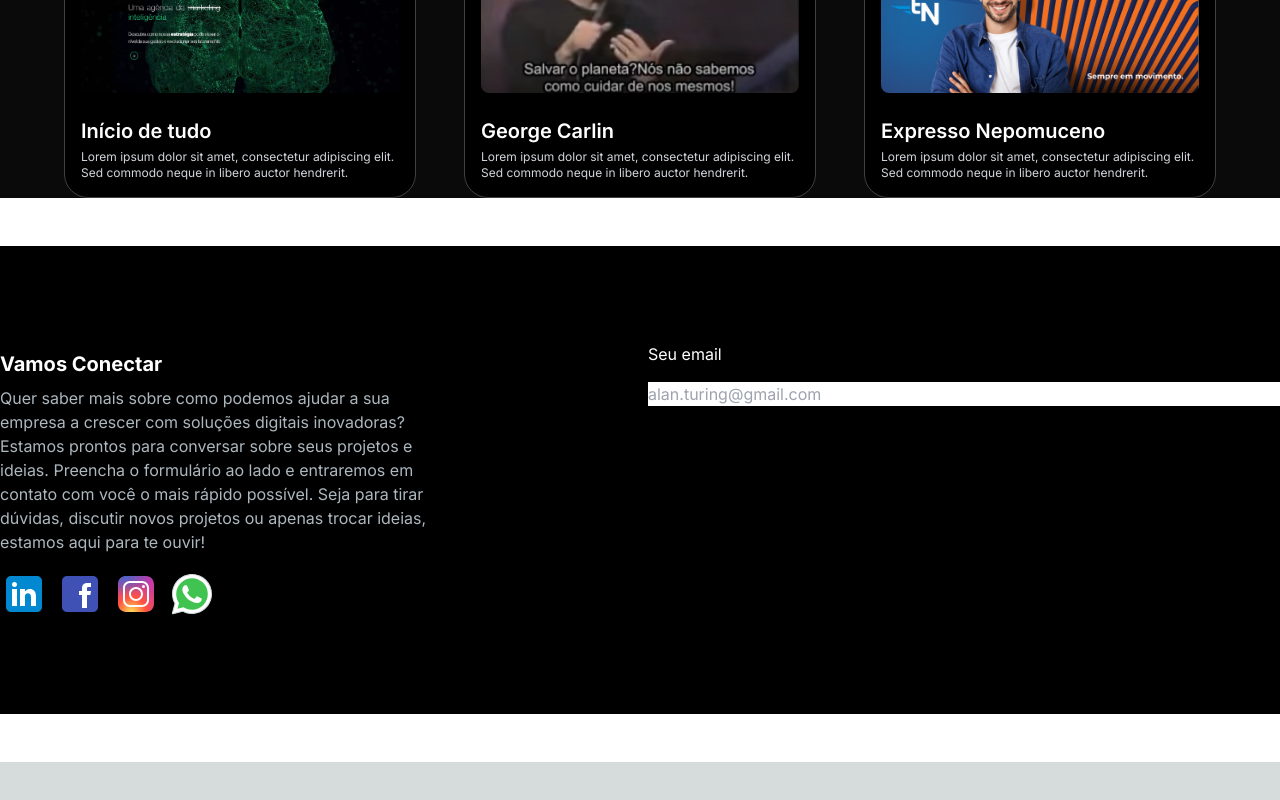
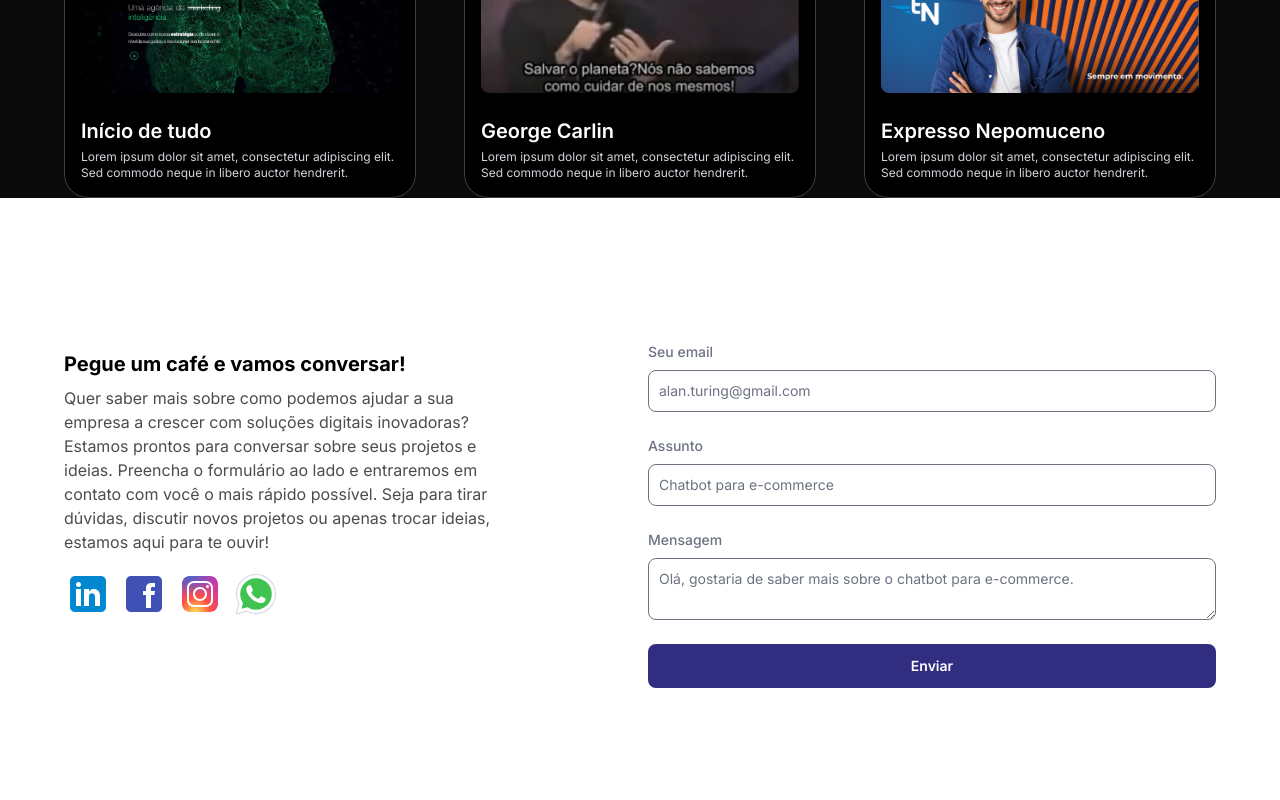
Before and after one commit to AZICode-Organization/Site, a Next.js app in the folder portfolio-website/: page / in a window 1280 px wide. Shown: the part 1886-2686 px from the top of the page. Before the commit the page ends 2648 px from the top, so only its background shows below. Built offline with nearby package versions, Linux system fonts and the light colour scheme.

Commit message:
:sparkles: Adiciona formulário de contato

```diff
--- a/portfolio-website/app/components/EmailSection.tsx
+++ b/portfolio-website/app/components/EmailSection.tsx
@@ -8,10 +8,10 @@ import Image from 'next/image';
 
 const EmailSection = () => {
   return (
-    <section className="grid md:grid-cols-2 my-12 md:my-12 py-24 gap-4 bg-black">
+    <section className="grid md:grid-cols-2 my-12 md:my-12 py-24 gap-4 px-4 md:px-16">
       <div>
-        <h5 className="text-xl font-bold text-white my-2">Vamos Conectar</h5>
-        <p className="text-[#ADB7BE] mb-4 max-w-md">
+        <h5 className="text-xl font-bold text-black my-2">Pegue um café e vamos conversar!</h5>
+        <p className="text-[#4b4d4d] mb-4 max-w-md">
           Quer saber mais sobre como podemos ajudar a sua empresa a crescer com soluções digitais inovadoras?
           Estamos prontos para conversar sobre seus projetos e ideias. Preencha o formulário ao lado e entraremos
           em contato com você o mais rápido possível. Seja para tirar dúvidas, discutir novos projetos ou apenas
@@ -34,15 +34,43 @@ const EmailSection = () => {
       </div>
 
       <div>
-        <form className="flex flex-col gap-4">
-          <label htmlFor="email" className="text-white">Seu email</label>
+        <form className="flex flex-col">
+          <div className="mb-6">
+            <label htmlFor="email" className="text-gray-500 block mb-2 text-sm font-medium">Seu email</label>
             <input
               type="email"
               id="email"
               required
+              className="bg-transparent border border-gray-500 text-gray-500 placeholder-gray-500 text-sm rounded-lg block w-full p-2.5"
               placeholder="alan.turing@gmail.com"
-
             />
+          </div>
+          <div className="mb-6">
+            <label htmlFor="subject" className="text-gray-500 block mb-2 text-sm font-medium">Assunto</label>
+            <input
+              type="text"
+              id="subject"
+              required
+              className="bg-transparent border border-gray-500 text-gray-500 placeholder-gray-500 text-sm rounded-lg block w-full p-2.5"
+              placeholder="Chatbot para e-commerce"
+            />
+          </div>
+          <div className="mb-6">
+            <label htmlFor="message" className="text-gray-500 block mb-2 text-sm font-medium">Mensagem</label>
+            <textarea
+              name="message"
+              id="message"
+              required
+              className="bg-transparent border border-gray-500 text-gray-500 placeholder-gray-500 text-sm rounded-lg block w-full p-2.5"
+              placeholder="Olá, gostaria de saber mais sobre o chatbot para e-commerce."
+            />
+          </div>
+          <button
+            type="submit"
+            className="bg-indigo-900 text-white py-3 px-4 rounded-lg text-sm font-semibold hover:bg-indigo-950"
+          >
+            Enviar
+          </button>
         </form>
       </div>
     </section>
```
Lines whose indentation alone changed are shown as unchanged.
